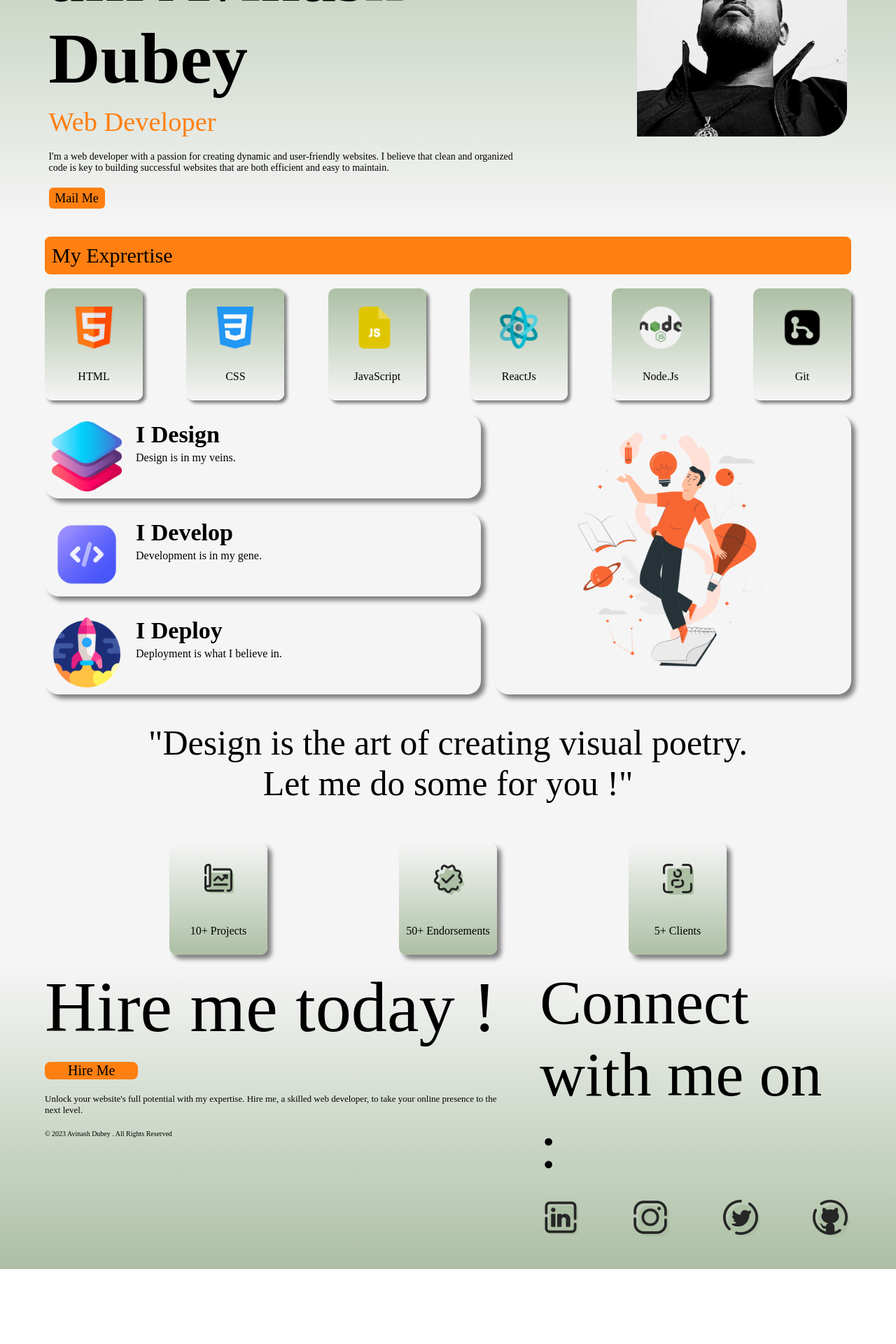
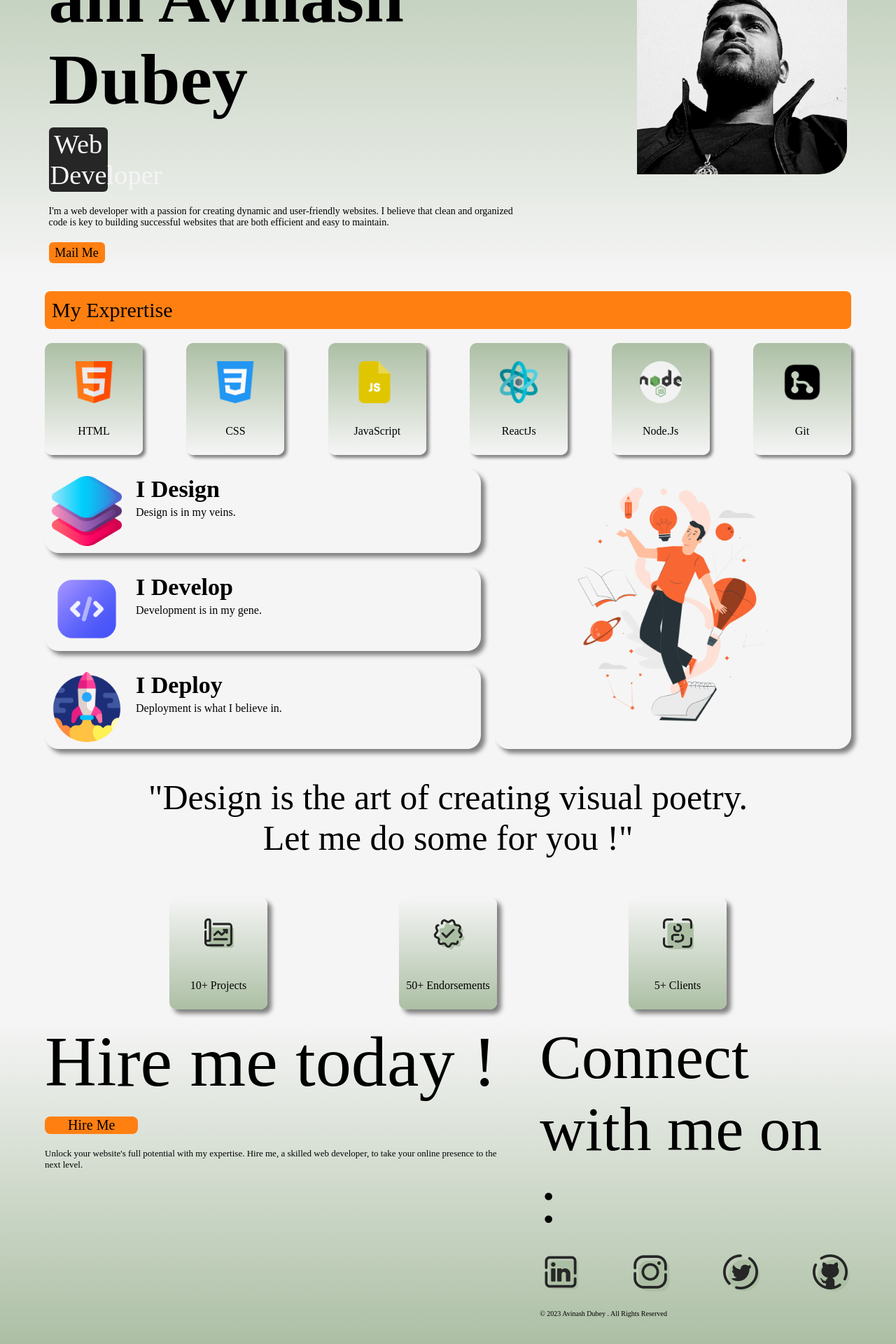
Before and after one commit to avinasdube/portfolio-avinasdube, a React (Create React App) app: page / in a window 1280 px wide. Shown: the part 300-2220 px from the top of the page at 70% size. Before the commit the page ends 2113 px from the top, so only its background shows below. Built offline with nearby package versions, Linux system fonts and the light colour scheme; a web font is replaced by a local one.

Commit message:
Minor Changes

```diff
--- a/src/App.js
+++ b/src/App.js
@@ -162,9 +162,6 @@ function App() {
                 Unlock your website's full potential with my expertise. Hire me,
                 a skilled web developer, to take your online presence to the next level.
               </div>
-              <div className='copyright'>
-                &copy; 2023 Avinash Dubey . All Rights Reserved
-              </div>
             </div>
 
             <div className='bottomright'>
@@ -177,6 +174,9 @@ function App() {
                 <a href='https://www.twitter.com/avinaasdube/'><img src={twitter} alt=''></img></a>
                 <a href='https://github.com/avinasdube'><img src={github} alt=''></img></a>
               </div>
+              <div className='copyright'>
+                &copy; 2023 Avinash Dubey . All Rights Reserved
+              </div>
             </div>
           </div>
         </footer>
--- a/src/style.scss
+++ b/src/style.scss
@@ -76,7 +76,7 @@ body {
 
         .home {
             header {
-                margin-top: -40px;
+                margin-top: -10px;
                 padding: 20px;
                 display: flex;
                 flex-direction: column;
@@ -103,9 +103,14 @@ body {
                         }
 
                         .professionTag{
-                            color: $d;
+                            color: $c;
                             margin-top: -10px;
                             font-size: 3vw;
+                            background-color: $a;
+                            width: 80px;
+                            padding: 2px;
+                            text-align: center;
+                            border-radius: 6px;
                         }
 
                         .mlmid {
@@ -377,11 +382,6 @@ body {
                         font-size: small;
                         font-family: 'Microsoft New Tai Lue';
                     }
-
-                    .copyright {
-                        font-size: 10px;
-                        font-family: 'Microsoft New Tai Lue';
-                    }
                 }
 
                 .bottomright {
@@ -408,6 +408,11 @@ body {
                             transform: scale(1.04);
                             transition: 0.4s linear;
                         }
+                    }
+
+                    .copyright {
+                        font-size: 10px;
+                        font-family: 'Microsoft New Tai Lue';
                     }
                 }
             }
@@ -486,7 +491,7 @@ body {
         // FOOTER STYLING
 
         #btm {
-            flex-wrap: wrap-reverse;
+            flex-wrap: wrap;
 
             .bottomleft {
                 flex: 100%;
```
